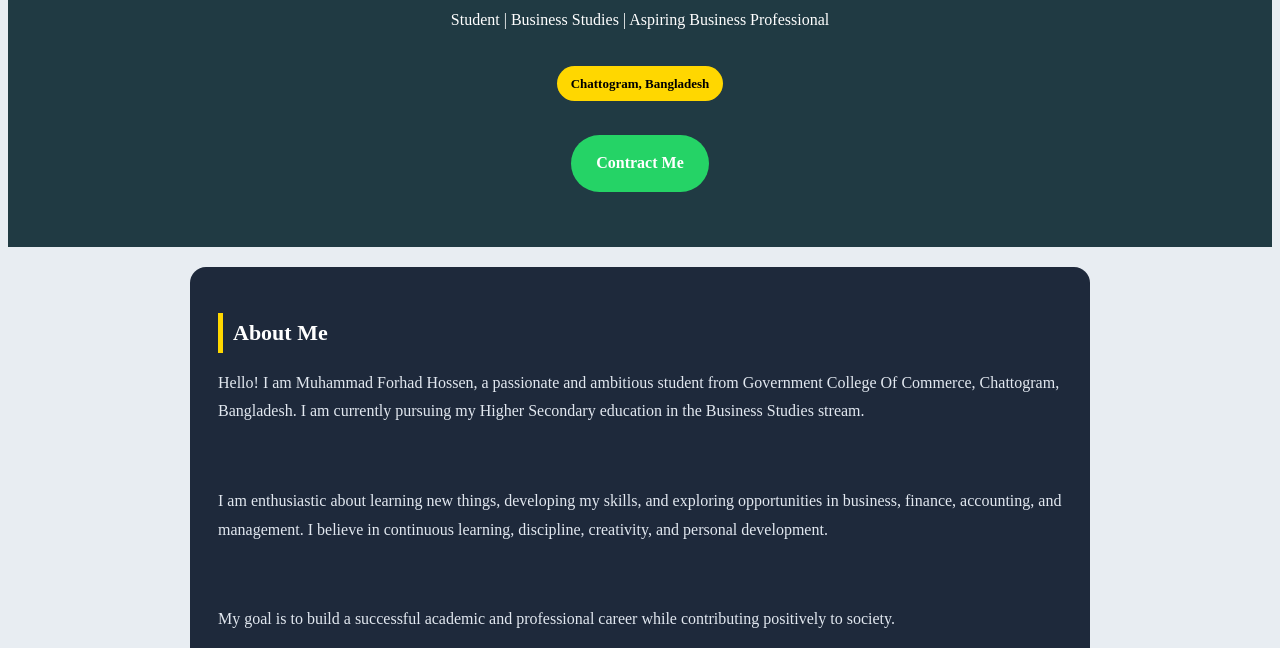
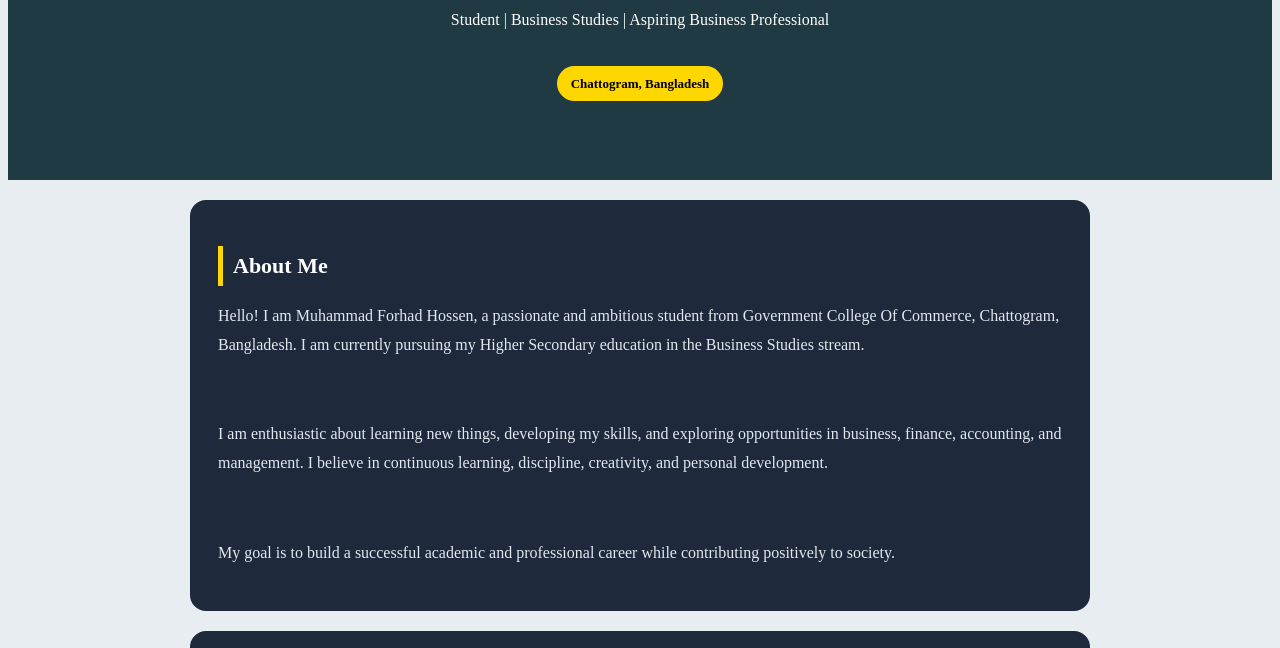
Before and after one commit to mohammadrizwanhossenforhad-pixel/forhad-official, a plain HTML site: page index.html in a window 1280 px wide. Shown: the part 157-805 px from the top of the page. Drawn offline with Linux system fonts and the light colour scheme.

Commit message:
Update index.html

```diff
--- a/index.html
+++ b/index.html
@@ -27,7 +27,7 @@ li {margin-bottom:6px}
 <p>Student | Business Studies | Aspiring Business Professional</p>
 <div class="badge">Chattogram, Bangladesh</div>
 <br><br>
-<a class="btn" href="https://wa.me/8801875893524">Contract Me</a>
+
 </div>
 <div class="container">
 <div class="card">
```
